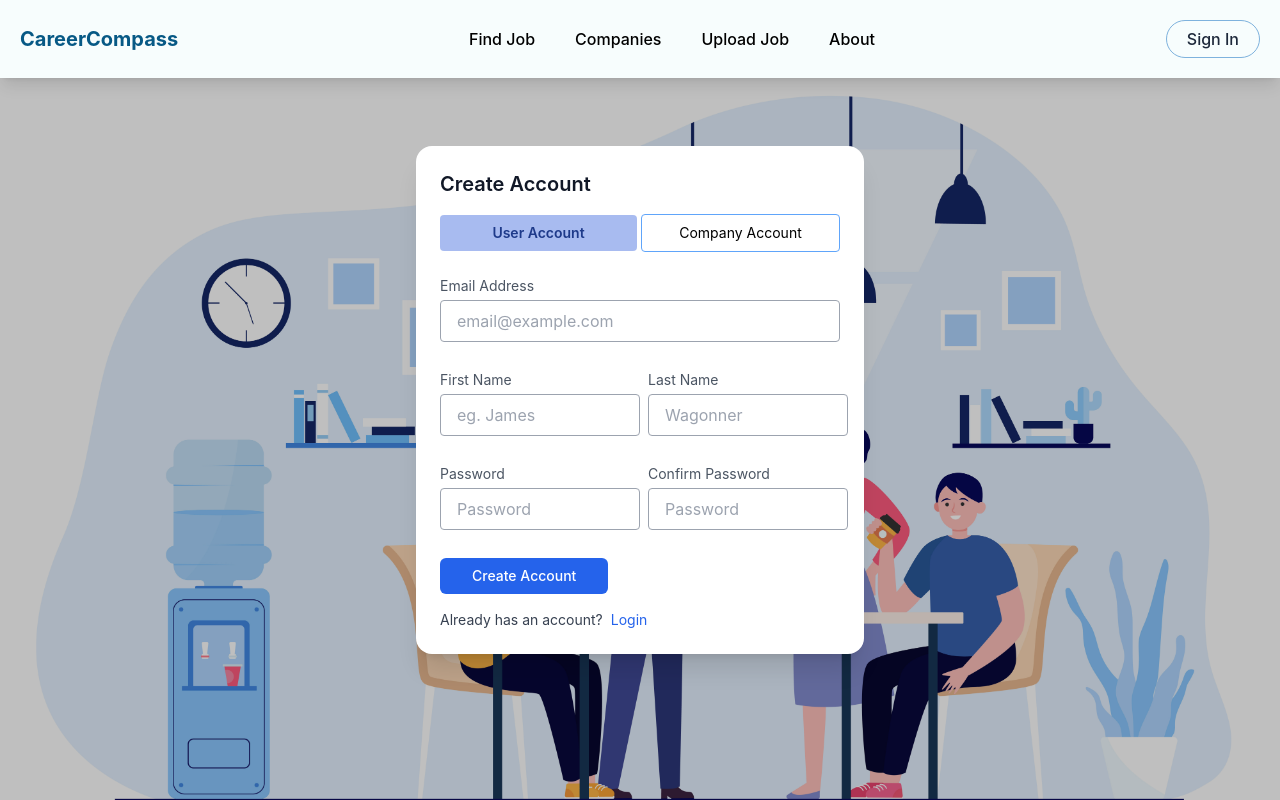
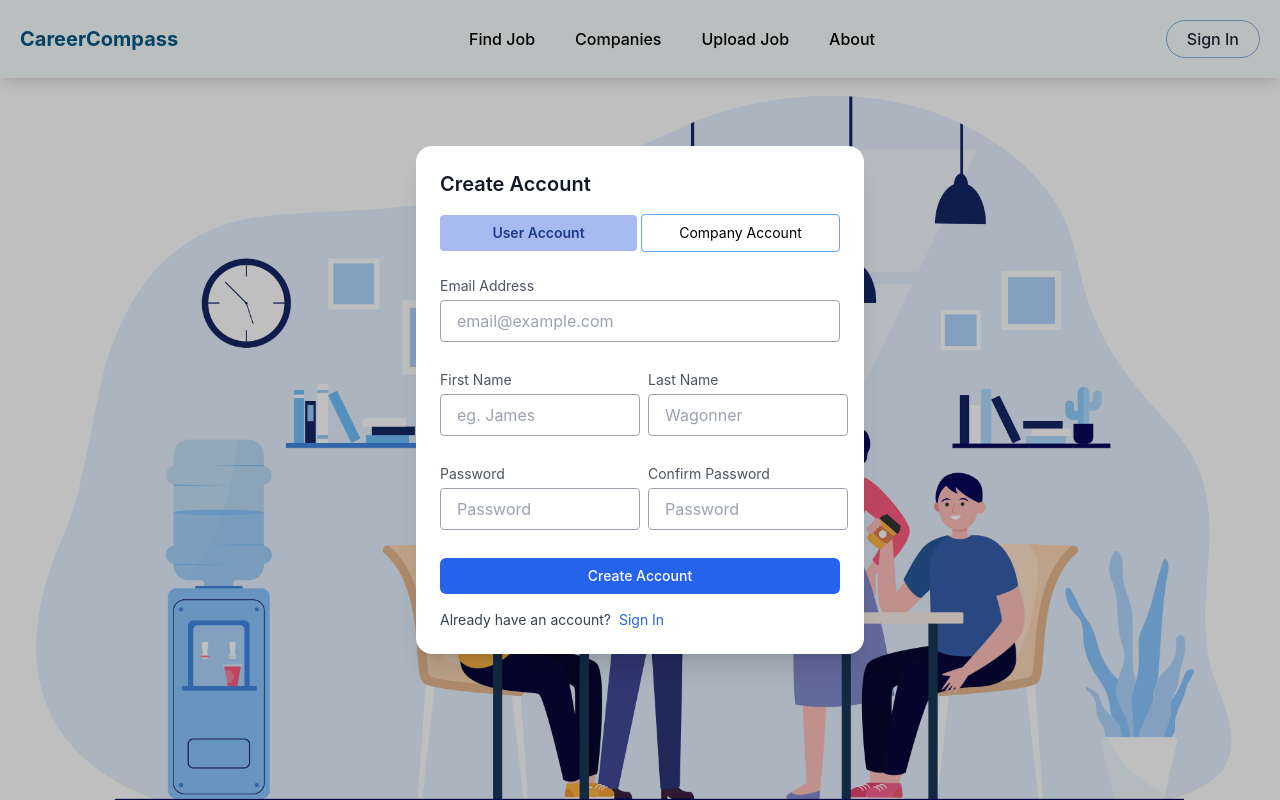
Before and after one commit to Smokeengine/Career_Compass, a React (Vite) app in the folder client/: page /user-auth in a window 1280 px wide. Shown: the top 800 px of the page. Built offline with nearby package versions, Linux system fonts and the light colour scheme; the HTML template or start-up script is replaced by a standard one.

Commit message:
Update SignUp.jsx

```diff
--- a/client/src/components/SignUp.jsx
+++ b/client/src/components/SignUp.jsx
@@ -32,8 +32,13 @@ const SignUp = ({ open, setOpen, setIsLoading: setParentLoading }) => {
 
   const onSubmit = async (data) => {
     let URL = null;
+
+    // Set both loading states
     setIsLoading(true);
-    setParentLoading(true); // Set parent loading state
+    setParentLoading(true);
+
+    // Clear any previous error messages
+    setErrMsg("");
 
     if (isRegister) {
       if (accountType === "seeker") {
@@ -58,9 +63,9 @@ const SignUp = ({ open, setOpen, setIsLoading: setParentLoading }) => {
         setErrMsg(res?.message);
       } else {
         if (isRegister) {
-          setErrMsg(res?.message);
+          setErrMsg("Account created successfully! Redirecting...");
 
-          setInterval(() => {
+          setTimeout(() => {
             window.location.replace("/");
           }, 5000);
         } else {
@@ -72,19 +77,20 @@ const SignUp = ({ open, setOpen, setIsLoading: setParentLoading }) => {
           window.location.replace(from);
         }
       }
-      setIsLoading(false);
-      setParentLoading(false); // Clear parent loading state
     } catch (error) {
       console.log(error);
+      setErrMsg("Something went wrong. Please try again.");
+    } finally {
+      // Clear loading states
       setIsLoading(false);
-      setParentLoading(false); // Clear parent loading state on error
+      setParentLoading(false);
     }
   };
 
   return (
     <>
       <Transition appear show={open || false}>
-        <Dialog as='div' className='relative z-10 ' onClose={closeModal}>
+        <Dialog as='div' className='relative z-50' onClose={closeModal}>
           <Transition.Child
             as={Fragment}
             enter='ease-out duration-300'
@@ -108,7 +114,19 @@ const SignUp = ({ open, setOpen, setIsLoading: setParentLoading }) => {
                 leaveFrom='opacity-100 scale-100'
                 leaveTo='opacity-0 scale-95'
               >
-                <Dialog.Panel className='w-full max-w-md transform overflow-hidden rounded-2xl bg-white p-6 text-left align-middle shadow-xl transition-all '>
+                <Dialog.Panel className='w-full max-w-md transform overflow-hidden rounded-2xl bg-white p-6 text-left align-middle shadow-xl transition-all relative'>
+                  {/* Modal Loading Overlay */}
+                  {isLoading && (
+                    <div className="absolute inset-0 bg-white bg-opacity-90 flex items-center justify-center z-10 rounded-2xl">
+                      <div className="flex flex-col items-center">
+                        <div className="animate-spin rounded-full h-8 w-8 border-4 border-gray-200 border-t-blue-600 mb-3"></div>
+                        <p className="text-gray-700 font-medium">
+                          {isRegister ? "Creating account..." : "Signing in..."}
+                        </p>
+                      </div>
+                    </div>
+                  )}
+
                   <Dialog.Title
                     as='h3'
                     className='text-xl font-semibold lwading-6 text-gray-900'
@@ -118,23 +136,23 @@ const SignUp = ({ open, setOpen, setIsLoading: setParentLoading }) => {
 
                   <div className='w-full flex items-center justify-center py-4 '>
                     <button
-                      className={`flex hover:cursor-pointer flex-1 px-4 py-2 rounded text-sm justify-center items-center outline-none ${
+                      className={`flex hover:cursor-pointer flex-1 px-4 py-2 rounded text-sm justify-center items-center outline-none transition-colors ${
                         accountType === "seeker"
                           ? "bg-[#1d4fd862] text-blue-900 font-semibold"
                           : "bg-white border border-blue-400"
-                      }`}
-                      onClick={() => setAccountType("seeker")}
+                      } ${isLoading ? "cursor-not-allowed opacity-50" : ""}`}
+                      onClick={() => !isLoading && setAccountType("seeker")}
                       disabled={isLoading}
                     >
                       User Account
                     </button>
                     <button
-                      className={`flex flex-1 px-4 py-2 hover:cursor-pointer ml-1 justify-center items-center rounded text-sm outline-none ${
+                      className={`flex flex-1 px-4 py-2 hover:cursor-pointer ml-1 justify-center items-center rounded text-sm outline-none transition-colors ${
                         accountType !== "seeker"
                           ? "bg-[#1d4fd862] text-blue-900 font-semibold"
                           : "bg-white border border-blue-400"
-                      }`}
-                      onClick={() => setAccountType("company")}
+                      } ${isLoading ? "cursor-not-allowed opacity-50" : ""}`}
+                      onClick={() => !isLoading && setAccountType("company")}
                       disabled={isLoading}
                     >
                       Company Account
@@ -268,7 +286,11 @@ const SignUp = ({ open, setOpen, setIsLoading: setParentLoading }) => {
                     {errMsg && (
                       <span
                         role='alert'
-                        className='text-sm text-red-500 mt-0.5'
+                        className={`text-sm mt-0.5 font-medium ${
+                          errMsg.includes("successfully")
+                            ? "text-green-600"
+                            : "text-red-500"
+                        }`}
                       >
                         {errMsg}
                       </span>
@@ -277,17 +299,17 @@ const SignUp = ({ open, setOpen, setIsLoading: setParentLoading }) => {
                     <div className='mt-2'>
                       <CustomButton
                         type='submit'
-                        containerStyles={`inline-flex justify-center rounded-md px-8 py-2 text-sm font-medium text-white outline-none transition-colors ${
+                        containerStyles={`inline-flex justify-center rounded-md px-8 py-2 text-sm font-medium text-white outline-none transition-all duration-200 ${
                           isLoading
                             ? "bg-blue-400 cursor-not-allowed"
-                            : "bg-blue-600 hover:bg-blue-800"
-                        }`}
+                            : "bg-blue-600 hover:bg-blue-700 active:bg-blue-800"
+                        } w-full`}
                         title={
                           isLoading
                             ? (
-                                <span className="flex items-center">
-                                  <div className="animate-spin rounded-full h-4 w-4 border-b-2 border-white mr-2"></div>
-                                  {isRegister ? "Creating..." : "Signing In..."}
+                                <span className="flex items-center justify-center">
+                                  <div className="animate-spin rounded-full h-5 w-5 border-2 border-white border-t-transparent mr-3"></div>
+                                  {isRegister ? "Creating Account..." : "Signing In..."}
                                 </span>
                               )
                             : (isRegister ? "Create Account" : "Login Account")
@@ -300,18 +322,18 @@ const SignUp = ({ open, setOpen, setIsLoading: setParentLoading }) => {
                   <div className='mt-4'>
                     <p className='text-sm text-gray-700'>
                       {isRegister
-                        ? "Already has an account?"
-                        : "Do not have an account"}
+                        ? "Already have an account?"
+                        : "Don't have an account?"}
 
                       <span
-                        className={`text-sm ml-2 cursor-pointer ${
+                        className={`text-sm ml-2 transition-colors ${
                           isLoading
                             ? "text-gray-400 cursor-not-allowed"
-                            : "text-blue-600 hover:text-blue-700 hover:font-semibold"
+                            : "text-blue-600 hover:text-blue-700 hover:font-semibold cursor-pointer"
                         }`}
                         onClick={() => !isLoading && setIsRegister((prev) => !prev)}
                       >
-                        {isRegister ? "Login" : "Create Account"}
+                        {isRegister ? "Sign In" : "Create Account"}
                       </span>
                     </p>
                   </div>
```
